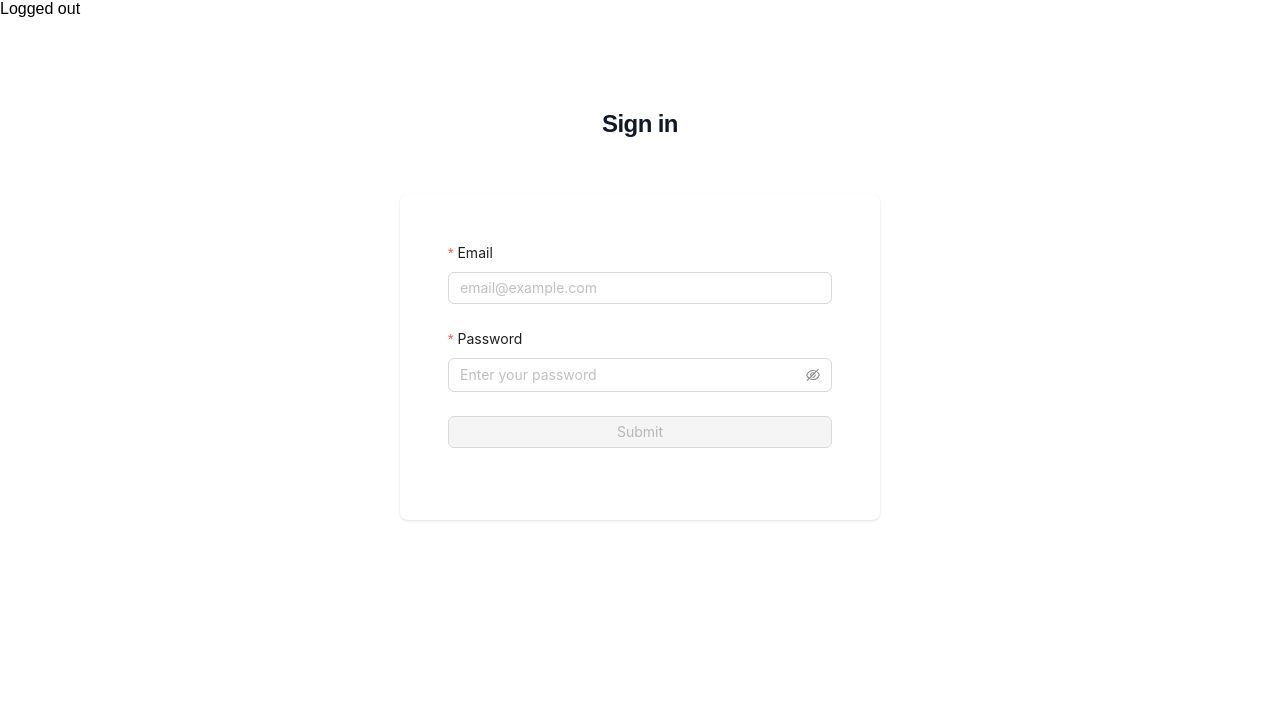
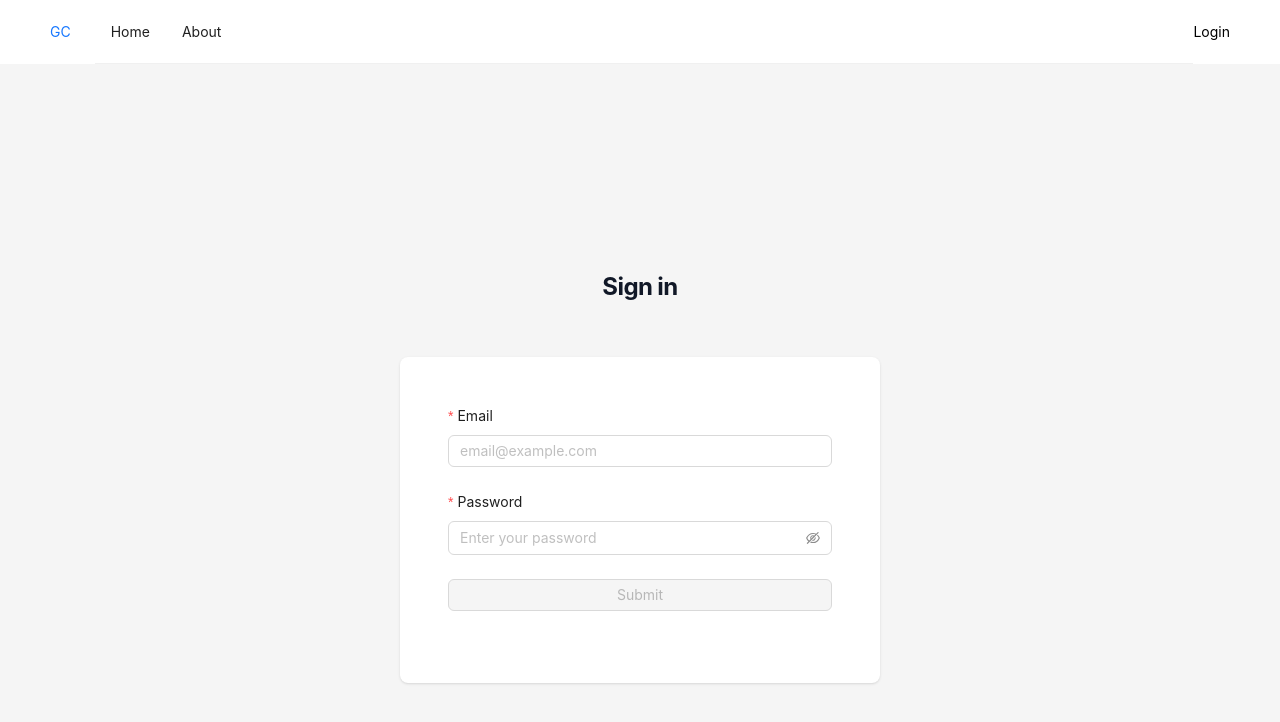
Before and after one commit to MReinhart1/global-connect-frontend, a React (Vite) app: page /login in a window 1280 px wide. Shown: the top 722 px of the page. Built offline with nearby package versions, Linux system fonts and the light colour scheme.

Commit message:
add navbar with navigation and wire up logout functionality (#4)
Co-authored-by: vovka26 <317110@gmail.com>

```diff
--- a/index.html
+++ b/index.html
@@ -1,5 +1,5 @@
 <!doctype html>
-<html lang="en" className="h-full min-h-full bg-gray-100">
+<html lang="en">
   <head>
     <meta charset="UTF-8" />
     <!-- <link rel="icon" type="image/svg+xml" href="/vite.svg" /> -->
@@ -10,8 +10,8 @@
     <!-- <link rel="manifest" href="/manifest.json" /> -->
     <title>Global Connect</title>
   </head>
-  <body class="h-full bg-gray-50">
-    <div id="root" class="h-full"></div>
+  <body>
+    <div id="root"></div>
     <script type="module" src="/src/main.tsx"></script>
   </body>
 </html>
--- a/package.json
+++ b/package.json
@@ -12,6 +12,7 @@
     "format:write": "yarn format --write"
   },
   "dependencies": {
+    "@ant-design/icons": "^5.2.6",
     "@tailwindcss/forms": "^0.5.7",
     "@types/js-cookie": "^3.0.6",
     "antd": "^5.12.7",
--- a/src/App.tsx
+++ b/src/App.tsx
@@ -1,11 +1,12 @@
 import 'antd/dist/reset.css'
 
-import { Button } from 'antd'
+import { Layout } from 'antd'
 import Cookies from 'js-cookie'
 import { useEffect } from 'react'
 import { Navigate, Outlet, Route, Routes } from 'react-router-dom'
 
 import { getUser } from './axios/apis/auth'
+import { Navbar } from './components/navbar/Navbar'
 import { Signin } from './pages/signin/Signin'
 import useSessionStore from './stores/session'
 
@@ -17,7 +18,7 @@ function App() {
   }
 
   useEffect(() => {
-    const userEmail = Cookies.get('email')
+    const userEmail = Cookies.get('userId')
     if (!isAuthenticated) {
       return setCurrentUser(null)
     }
@@ -37,19 +38,42 @@ function App() {
 
   return (
     <div className="App">
-      <div>Logged {isAuthenticated ? 'in' : 'out'}</div>
-      {/* eslint-disable-next-line @typescript-eslint/no-misused-promises */}
-      {isAuthenticated && <Button onClick={logout}>Logout</Button>}
+      <Layout>
+        <Navbar />
+        <Layout.Content className="h-svh">
           <Routes>
             <Route element={<ProtectedRoutes />}>
               <Route path="/settings" index element={<div>Settings</div>} />
               <Route path="/workqueue" index element={<div>Work Queue</div>} />
               <Route path="/upload" index element={<div>Upload</div>} />
+              <Route
+                path="/program-snapshot"
+                index
+                element={<div>Program Snapshot</div>}
+              />
+              <Route
+                path="/program-details"
+                index
+                element={<div>Program Details</div>}
+              />
+              <Route
+                path="/service-history"
+                index
+                element={<div>Service History</div>}
+              />
+              <Route
+                path="/management-reports"
+                index
+                element={<div>Management Reports</div>}
+              />
             </Route>
             <Route path="/" index element={<div>This is main page</div>} />
+            <Route path="/about" index element={<div>About page</div>} />
             <Route path="/login" index element={<Signin />} />
             <Route path="/*" index element={<div>404</div>} />
           </Routes>
+        </Layout.Content>
+      </Layout>
     </div>
   )
 }
--- /dev/null
+++ b/src/components/navbar/Navbar.tsx
@@ -0,0 +1,24 @@
+import { Layout } from 'antd'
+
+import { NavbarLinks } from './NavbarLinks'
+import { ProfileMenu } from './ProfileMenu'
+
+const Navbar = () => {
+  return (
+    <Layout.Header className=" bg-white">
+      <div className="flex h-16 justify-between">
+        <div className="flex">
+          <a href="/">GC</a>
+        </div>
+        <div className="sm:ml-6 w-full flex justify-between align-middle">
+          <NavbarLinks />
+          <div>
+            <ProfileMenu />
+          </div>
+        </div>
+      </div>
+    </Layout.Header>
+  )
+}
+
+export { Navbar }
--- /dev/null
+++ b/src/components/navbar/NavbarLinks.tsx
@@ -0,0 +1,75 @@
+import { Menu } from 'antd'
+import { useMemo } from 'react'
+import { Link, useLocation } from 'react-router-dom'
+
+import useSessionStore from '../../stores/session'
+
+type MenuItem = {
+  key: string
+  label: string | JSX.Element
+  path: string
+}
+
+const publicMenuItems = [
+  { key: 'menu-item-home', label: 'Home', path: '/' },
+  { key: 'menu-item-about', label: 'About', path: '/about' },
+]
+
+const authorizedMenuItems = [
+  { key: 'menu-item-workqueue', label: 'Work Queue', path: '/workqueue' },
+  { key: 'menu-item-upload', label: 'Upload Program', path: '/upload' },
+  {
+    key: 'menu-item-program-snapshot',
+    label: 'Program Snapshot',
+    path: '/program-snapshot',
+  },
+  {
+    key: 'menu-item-program-details',
+    label: 'Program Details',
+    path: '/program-details',
+  },
+  {
+    key: 'menu-item-service-history',
+    label: 'Service History',
+    path: '/service-history',
+  },
+  {
+    key: 'menu-item-management-reports',
+    label: 'Management Reports',
+    path: '/management-reports',
+  },
+]
+
+const transformMenuItems = (menuItems: MenuItem[]) => {
+  return menuItems.map(item => ({
+    path: item.path,
+    key: item.key,
+    label: <Link to={item.path}>{item.label}</Link>,
+  }))
+}
+
+const NavbarLinks = () => {
+  const { isAuthenticated } = useSessionStore()
+  const { pathname } = useLocation()
+  const menuItems = useMemo(
+    () =>
+      transformMenuItems(
+        isAuthenticated ? authorizedMenuItems : publicMenuItems,
+      ),
+    [isAuthenticated],
+  )
+  const selectedKey = menuItems.find(item => item.path === pathname)?.key ?? ''
+
+  return (
+    <div className="w-full">
+      <Menu
+        theme="light"
+        mode="horizontal"
+        items={menuItems}
+        selectedKeys={[selectedKey]}
+      />
+    </div>
+  )
+}
+
+export { NavbarLinks }
--- /dev/null
+++ b/src/components/navbar/ProfileMenu.tsx
@@ -0,0 +1,52 @@
+import { UserOutlined } from '@ant-design/icons'
+import { Button, Dropdown } from 'antd'
+import { Link } from 'react-router-dom'
+
+import useSessionStore from '../../stores/session'
+
+const ProfileMenu = () => {
+  const { currentUser, isAuthenticated, logout } = useSessionStore()
+  const occupation = currentUser?.occupation
+
+  const handleLogin = () => {
+    void logout()
+  }
+
+  const menuItems = [
+    { key: 'menu-item-profile', label: 'Profile' },
+    { key: 'menu-item-settings', label: 'Settings' },
+    {
+      key: 'menu-item-logout',
+      label: (
+        <Button
+          type="link"
+          className="border-0 w-full h-full p-0 m-0 text-left"
+          onClick={handleLogin}
+          danger
+        >
+          Logout
+        </Button>
+      ),
+      path: '/logout',
+    },
+  ]
+
+  return (
+    <>
+      {!isAuthenticated && (
+        <Link to="/login" className="text-black">
+          Login
+        </Link>
+      )}
+      {isAuthenticated && (
+        <Dropdown menu={{ items: menuItems }} trigger={['click']}>
+          <Button className="border-0 shadow-none" icon={<UserOutlined />}>
+            {occupation}
+          </Button>
+        </Dropdown>
+      )}
+    </>
+  )
+}
+
+export { ProfileMenu }
--- a/src/main.tsx
+++ b/src/main.tsx
@@ -10,7 +10,15 @@ import App from './App.tsx'
 createRoot(document.getElementById('root')!).render(
   <StrictMode>
     <BrowserRouter>
-      <ConfigProvider>
+      <ConfigProvider
+        theme={{
+          components: {
+            Button: {
+              textHoverBg: 'none',
+            },
+          },
+        }}
+      >
         <App />
       </ConfigProvider>
     </BrowserRouter>
--- a/src/pages/signin/Signin.tsx
+++ b/src/pages/signin/Signin.tsx
@@ -1,6 +1,14 @@
+import { Navigate } from 'react-router-dom'
+
 import { LoginForm } from '../../components/loginForm/LoginForm'
+import useSessionStore from '../../stores/session'
 
 const Signin = () => {
+  const { isAuthenticated } = useSessionStore()
+  if (isAuthenticated) {
+    return <Navigate to="/workqueue" />
+  }
+
   return (
     <div className="flex min-h-full flex-1 flex-col justify-center align-middle py-16 sm:px-6 lg:px-8">
       <div className="sm:mx-auto sm:w-full sm:max-w-md">
--- a/src/stores/session.ts
+++ b/src/stores/session.ts
@@ -25,7 +25,7 @@ const useSessionStore = create<SessionState>()(
       immer(set => ({
         ...initialSessionState,
         isAuthenticated:
-          Cookies.get('token') === 'true' && Cookies.get('email') === 'true',
+          Cookies.get('token') === 'true' && Cookies.get('userId') === 'true',
         setCurrentUser: cu => set({ currentUser: cu }),
         login: async (email: string, password: string) => {
           try {
@@ -38,7 +38,7 @@ const useSessionStore = create<SessionState>()(
                   isAuthenticated: true,
                 })
                 const encodedEmail = btoa(userData.result.email ?? email)
-                Cookies.set('email', encodedEmail)
+                Cookies.set('userId', encodedEmail)
               } else {
                 throw new Error('User data not available')
               }
@@ -53,7 +53,7 @@ const useSessionStore = create<SessionState>()(
         logout: async () => {
           await logout()
           Cookies.remove('token')
-          Cookies.remove('email')
+          Cookies.remove('userId')
           set({ isAuthenticated: false, currentUser: null })
         },
       })),
--- a/tailwind.config.js
+++ b/tailwind.config.js
@@ -6,4 +6,7 @@ export default {
   },
   // eslint-disable-next-line no-undef
   plugins: [require('@tailwindcss/forms')],
+  corePlugins: {
+    preflight: false,
+  },
 }
```
Lines whose indentation alone changed are shown as unchanged.
